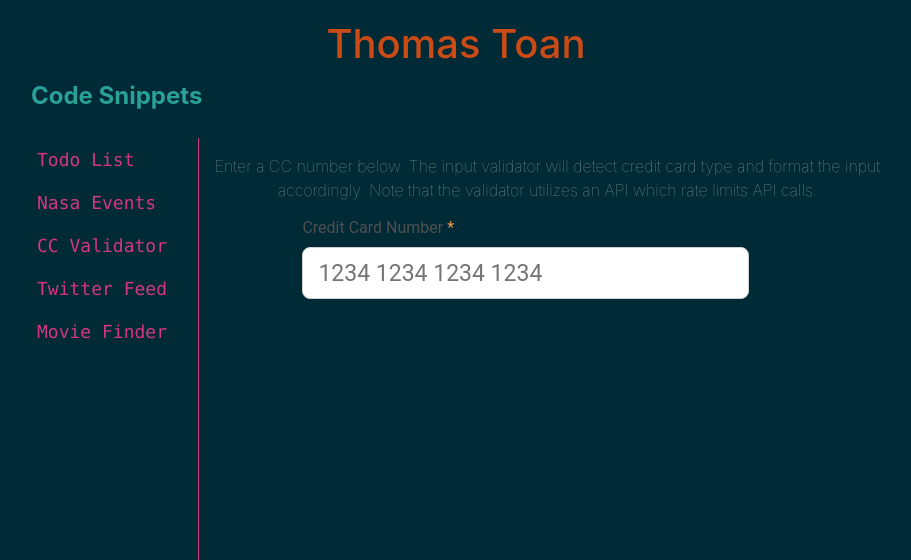
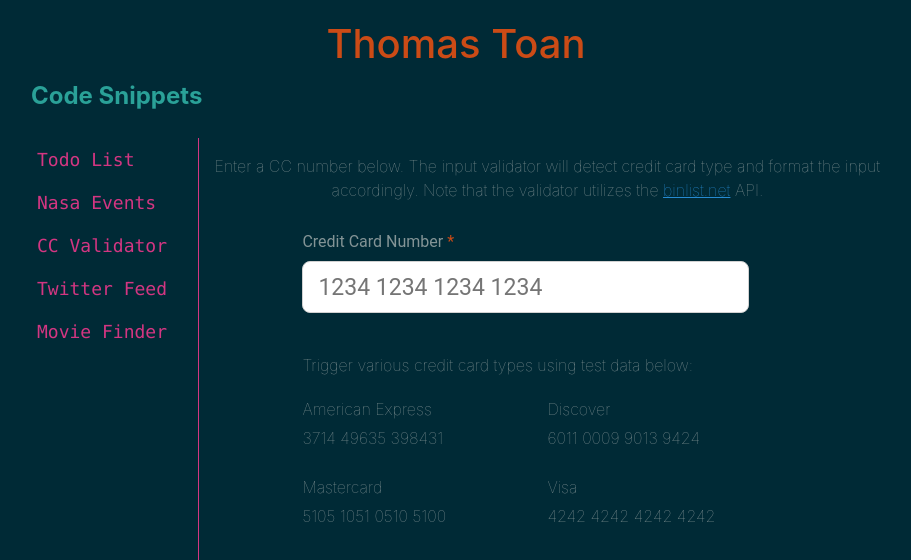
Before and after one commit to Toaney/thomastoan, a React (Create React App) app: page /snippets in a window 1280 px wide. Both pictures are taken after a click on the button "CC Validator". Shown: the top 560 px of the page, without its empty margins (184-1095 px from the left). Built offline with nearby package versions, Linux system fonts and the light colour scheme.

Commit message:
add test data for cc validator; style cc validator

```diff
--- a/src/code-snippets/cardInput/cardInput.js
+++ b/src/code-snippets/cardInput/cardInput.js
@@ -82,7 +82,7 @@ const CardInput = () => {
         <React.Fragment>
             <div className="row">
                 <div className="profile">
-                    <p>Enter a CC number below. The input validator will detect credit card type and format the input accordingly. Note that the validator utilizes an API which rate limits API calls.</p>
+                    <p>Enter a CC number below. The input validator will detect credit card type and format the input accordingly. Note that the validator utilizes the <a href="https://binlist.net/">binlist.net</a> API.</p>
                 </div>
             </div>
             <div className="card-component">
@@ -112,7 +112,45 @@ const CardInput = () => {
                 </div>
                 {validLength && apiError && <p className="card-input-error" id="api-error" role="alert">Oh no! Something went wrong.</p>}
 
-
+                <div className="test-data-container">
+                Trigger various credit card types using test data below:
+                    <div className="test-data-row">
+                        <div>
+                            <p className="test-cc">
+                                American Express
+                            </p>
+                            <p className="test-cc">
+                                3714 49635 398431
+                            </p>
+                        </div>
+                        <div>
+                            <p className="test-cc">
+                                Discover
+                            </p>
+                            <p className="test-cc">
+                                6011 0009 9013 9424
+                            </p>
+                        </div>
+                    </div>
+                    <div className="test-data-row">
+                        <div>
+                            <p className="test-cc">
+                                Mastercard
+                            </p>
+                            <p className="test-cc">
+                                5105 1051 0510 5100
+                            </p>
+                        </div>
+                        <div>
+                            <p className="test-cc">
+                                Visa
+                            </p>
+                            <p className="test-cc">
+                                4242 4242 4242 4242
+                            </p>
+                        </div>
+                    </div>
+                </div>
             </div>
             {/* uncomment while debugging - displays component state on page
             <p>card input: {cardInput}</p>
--- a/src/code-snippets/cardInput/cardInput.scss
+++ b/src/code-snippets/cardInput/cardInput.scss
@@ -5,6 +5,7 @@
 
   .card-component {
     max-width: 490px;
+    margin-top: 30px;
     margin-left: auto;
     margin-right: auto;
   }
@@ -22,7 +23,6 @@
   .card-input-label {
     display: block;
     margin-bottom: 10px;
-    color: #4F4F4F;
     font-family: "Roboto", Arial, Helvetica, sans-serif;
     font-style: normal;
     font-weight: normal;
@@ -89,5 +89,24 @@
   }
 
   .required {
-    color: #F2994A;
+    color: #CB4B16
   }
+
+  .test-data-container {
+    margin-top: 40px;
+  }
+
+  .test-data-row {
+    display: flex;
+    justify-content: space-between;
+    margin-top: 15px;
+  }
+
+  .test-data-row div {
+    width: 50%;
+  }
+
+  .test-cc {
+    margin-top: 5px;
+    margin-bottom: 5px;
+  }
```
